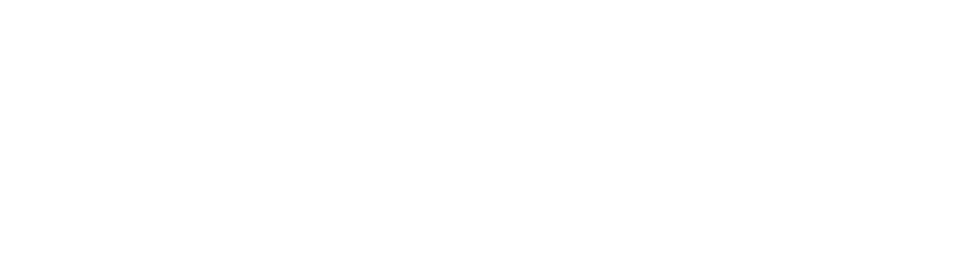
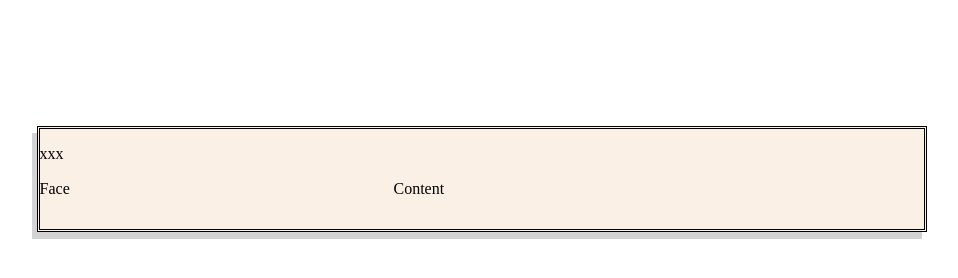
Before and after one commit to aism1562/recitation-013, a plain HTML site: page index.html in a window 1280 px wide. Shown: the whole page, without its empty margins (158-1116 px from the left). Drawn offline with Linux system fonts and the light colour scheme.

Commit message:
More portfolio work

```diff
--- a/css/style.css
+++ b/css/style.css
@@ -1,4 +1,4 @@
-html, body {
+/* html body {
   height: 100%
 }
 
@@ -54,7 +54,6 @@ html, body {
 
 #toc_container {
     background-color: #dce502;
-    /* display: table; */
     font-size: 95%;
     margin-bottom: 1em;
     padding: 20px;
@@ -108,14 +107,34 @@ html, body {
   min-height: 300px;
   flex-grow: 1;
   flex-basis: 0;
+} */
+
+#screen {
+  display: grid;
+  border: 3px double;
+  margin: 10% auto;
+  background-color: linen;
+  width: 70%;
+  box-shadow: -5px 7px LightGray;
+  grid-template-areas: "window_bar window_bar"
+                       "left_profile project";
+  grid-template-columns: 40% 60%;
+  grid-template-rows: 20% 80%;
+  row-gap: 15%;
 }
 
-.grid-container {
-  display: grid;
-  background-color: GhostWhite
-  border: 3px double;
-  margin: 0px 75px 75px 100px;
-  color: antiquewhite;
-  width: 1250px;
-  box-shadow: -5px 7px DarkGrey;
+#left_profile {
+  grid-area: left_profile;
 }
+
+#info_row {
+  grid-area: info_row;
+}
+
+#window_bar {
+  grid-area: window_bar;
+}
+
+#project {
+  grid-area: project;
+}
--- a/index.html
+++ b/index.html
@@ -4,28 +4,29 @@
   <link rel="stylesheet" href="css/style.css">
   <meta charset="UTF-8">
 </head>
-<body style=>
-   <div class="grid_container">
+<body>
 
+  <!-- <div id="header_grid"></div> -->
+   <div id="screen">
+     <div id="window_bar"><p>xxx</p>
+       <div id="group_circle">
+         <div class="circle"></div>
+       </div>
+     </div>
+
+     <div id="left_profile">
+       <p>Face</p>
+     </div>
+     <div id="project">
+      <p>Content</p>
+     </div>
+     <div id="info_row">
+
+    </div>
    </div>
-  <!-- <div class="row">
-    <div class="column">
-      <div id="toc_container">
-        <p class="toc_title">Contents</p>
-        <ul class="toc_list">
-          <li><a href="/pre-week5/assignment_1.html">Assignment 1</a></li>
-          <li><a href="/pre-week5/wonder_Bread_Encyclopedia.html">Encyclopedia</a></li>
-          <li><a href="assignment_5.html">Week 5 HTML Challenges</a></li>
-          <li><a href="/pre-week5/chess_Board.html">Chessboard</a></li>
-        </ul>
-      </div>
-    </div>
-  </div> -->
-  <!-- <div class="flexbox_container">
-    <div class="flexbox_item flexbox_item_1"></div>
-    <div class="flexbox_item flexbox_item_2"></div>
-    <div class="flexbox_item flexbox_item_3"></div> -->
-  <!-- </div> -->
+
+
+
+<!-- <p>hhhhhhhhhhhhhhhhhhhhhhhhhhhhhhhhhhhhhhhhhhhhhhhhhhhhhhhhhhhhhhhhhhhhhh</p> -->
 </body>
-
 </html>
```
